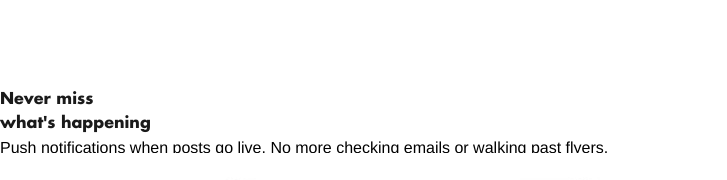
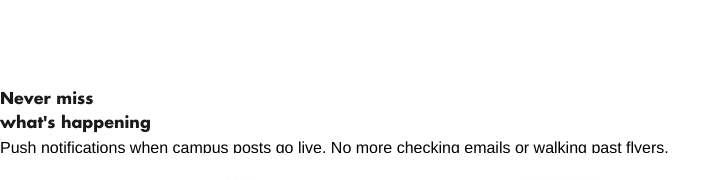
Before and after one commit to eerinhoward/grapevne-website, a React (Vite) app: page / in a window 1280 px wide. Shown: the part 1160-1340 px from the top of the page, without its empty margins (0-727 px from the left). Built offline with nearby package versions, Linux system fonts and the light colour scheme.

Commit message:
Update copy: campus posts go live
Made-with: Cursor

```diff
--- a/src/Home.jsx
+++ b/src/Home.jsx
@@ -417,7 +417,7 @@ function Home() {
                 Never miss<br />what's happening
               </h2>
               <p className="text-base sm:text-lg md:text-xl text-gray-600 leading-relaxed" style={{ fontFamily: 'Helvetica, Arial, sans-serif' }}>
-                Push notifications when posts go live. No more checking emails or walking past flyers.
+                Push notifications when campus posts go live. No more checking emails or walking past flyers.
               </p>
             </div>
 
```
